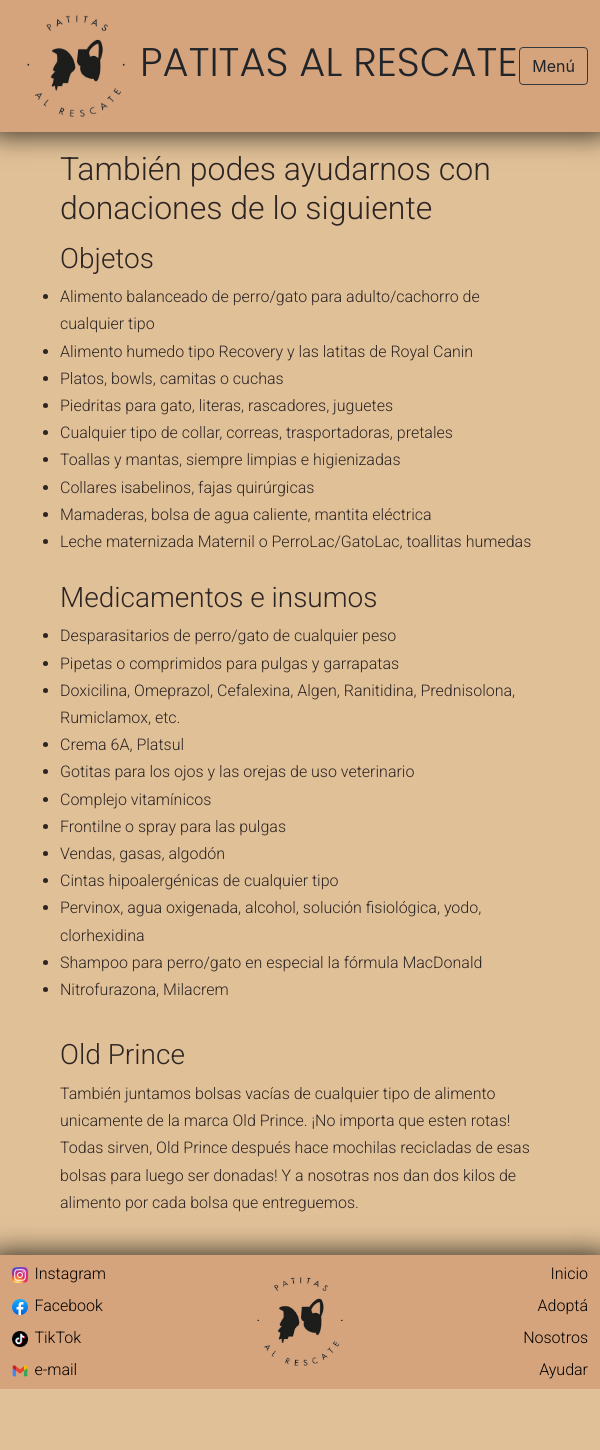
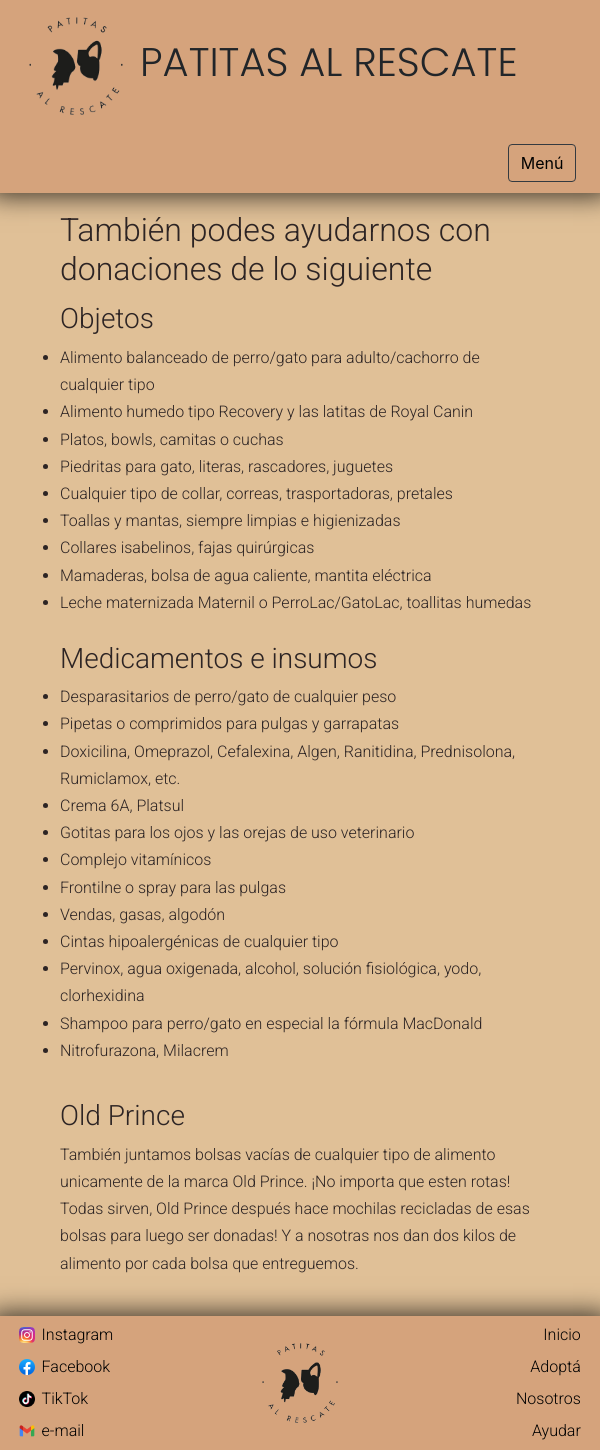
Before and after one commit to JuanGesto/patitas-al-rescate, a website: page donaciones.html in a window 600 px wide. Before the commit the page ends 1389 px from the top, so only its background shows below. Drawn offline with nearby package versions, Linux system fonts and the light colour scheme.

Commit message:
Retoques generales

```diff
--- a/scss/base/_adopta.scss
+++ b/scss/base/_adopta.scss
@@ -30,14 +30,21 @@
         transform: scale(1.05);
         -webkit-transform: scale(1.05);
         -moz-transform: scale(1.05);
+        -o-transform: scale(1.05);
+        transition: all 1s;
+        -webkit-transition: all 1s;
+        -moz-transition: all 1s;
+        -o-transition: all 1s;
 
         &:hover {
             transform: scale(1.1);
             transition: all 1s;
             -webkit-transform: scale(1.1);
             -moz-transform: scale(1.1);
+            -o-transform: scale(1.1);
             -webkit-transition: all 1s;
             -moz-transition: all 1s;
+            -o-transition: all 1s;
         }
     }
 }
--- a/scss/base/_body.scss
+++ b/scss/base/_body.scss
@@ -2,6 +2,10 @@
     margin: 0;
     padding: 0;
     box-sizing: border-box;
+}
+
+html {
+    scroll-behavior: smooth;
 }
 
 body {
@@ -23,3 +27,7 @@
 .borde {
     border-bottom: 1px solid #2D2424;
 }
+
+.disclaimer {
+    display: none;
+}
--- a/scss/base/_footer.scss
+++ b/scss/base/_footer.scss
@@ -18,14 +18,21 @@
     display: flex;
     justify-content: center;
     flex-direction: column;
-    margin: 0 2%;
+    margin: 0;
     line-height: 2em;
     list-style: none;
-    width: 30%;
+    width: 40%;
 
     img {
         width: 1em;
         margin-right: 0.4em;
+    }
+
+    li {
+        padding: 0 1.2em;
+        &:hover {
+        background-image: linear-gradient(to right, #e0c09721, #e0c09700);
+        }
     }
 }
 
@@ -33,11 +40,18 @@
     display: flex;
     justify-content: center;
     flex-direction: column;
-    margin: 0 2%;
+    margin: 0;
     line-height: 2em;
     list-style: none;
     text-align: right;
-    width: 30%;
+    width: 40%;
+
+    li {
+        padding: 0 1.2em;
+        &:hover {
+        background-image: linear-gradient(to left, #e0c0972f, #e0c09700);
+        }
+    }
 }
 
 #patitas {
@@ -47,7 +61,7 @@
 
     img {
         width: 75%;
-        padding: 2%;
+        padding: 5% 2%;
     }
 }
 
@@ -55,9 +69,15 @@
 /*                                Media Queries                               */
 /* -------------------------------------------------------------------------- */
 
-@media (min-width: 577px) and (max-width: 768px) {
+@media (min-width: 821px) and (max-width: 1200px) {
     #patitas {
-        width: 20%;
+        width: 15%;
+    }
+}
+
+@media (min-width: 577px) and (max-width: 820px) {
+    #patitas {
+        width: 18%;
     }
 }
 
--- a/scss/base/_header.scss
+++ b/scss/base/_header.scss
@@ -8,7 +8,7 @@
     align-items: map-get($header-footer, align-items);
     margin: 0;
     padding: 0 2% 0 2%;
-    max-height: 11em;
+    max-height: 15em;
     flex-wrap: wrap;
     @extend %shadow-header;
 
@@ -38,10 +38,12 @@
     box-shadow: 20px 20px 25px 10px rgba(0, 0, 0, 0.75);
     -webkit-box-shadow: 20px 20px 20px -20px rgba(0, 0, 0, 0.75);
     -moz-box-shadow: 0px -7px 25px 10px rgba(0, 0, 0, 0.75);
+    -o-box-shadow: 20px 20px 25px 10px rgba(0, 0, 0, 0.75);
 }
 
-.btn {
+#menu a {
     background-color: #D5A37C;
+    color: black;
 
     &:hover, &:active, &:focus {
         background-color: #e0c09721;
@@ -54,3 +56,22 @@
         color: black;
     }
 }
+
+@media (max-width: 620px) {
+    header {
+        display: grid;
+        grid-template-areas:
+        "logo-title logo-title" "drop-menu drop-menu";
+
+        #logo-title {
+            grid-area: logo-title;
+        }
+        #menu {
+            grid-area: drop-menu;
+            display: flex;
+            justify-content: end;
+            margin: 2%;
+        }
+
+    }
+}
--- a/scss/components/_mixins.scss
+++ b/scss/components/_mixins.scss
@@ -1,5 +1,6 @@
 @mixin shadow($valor){
     box-shadow: $valor;
     -webkit-box-shadow: $valor;
-    -moz-box-shadows: $valor;
+    -moz-box-shadow: $valor;
+    -o-box-shadow: $valor;
 }
--- a/scss/style.scss
+++ b/scss/style.scss
@@ -6,7 +6,3 @@
 @import 'base/ayudar';
 @import 'base/donaciones';
 @import 'base/footer';
-
-.disclaimer {
-    display: none;
-}
```
Also changed, not shown: css/style.css, 1 other file.
